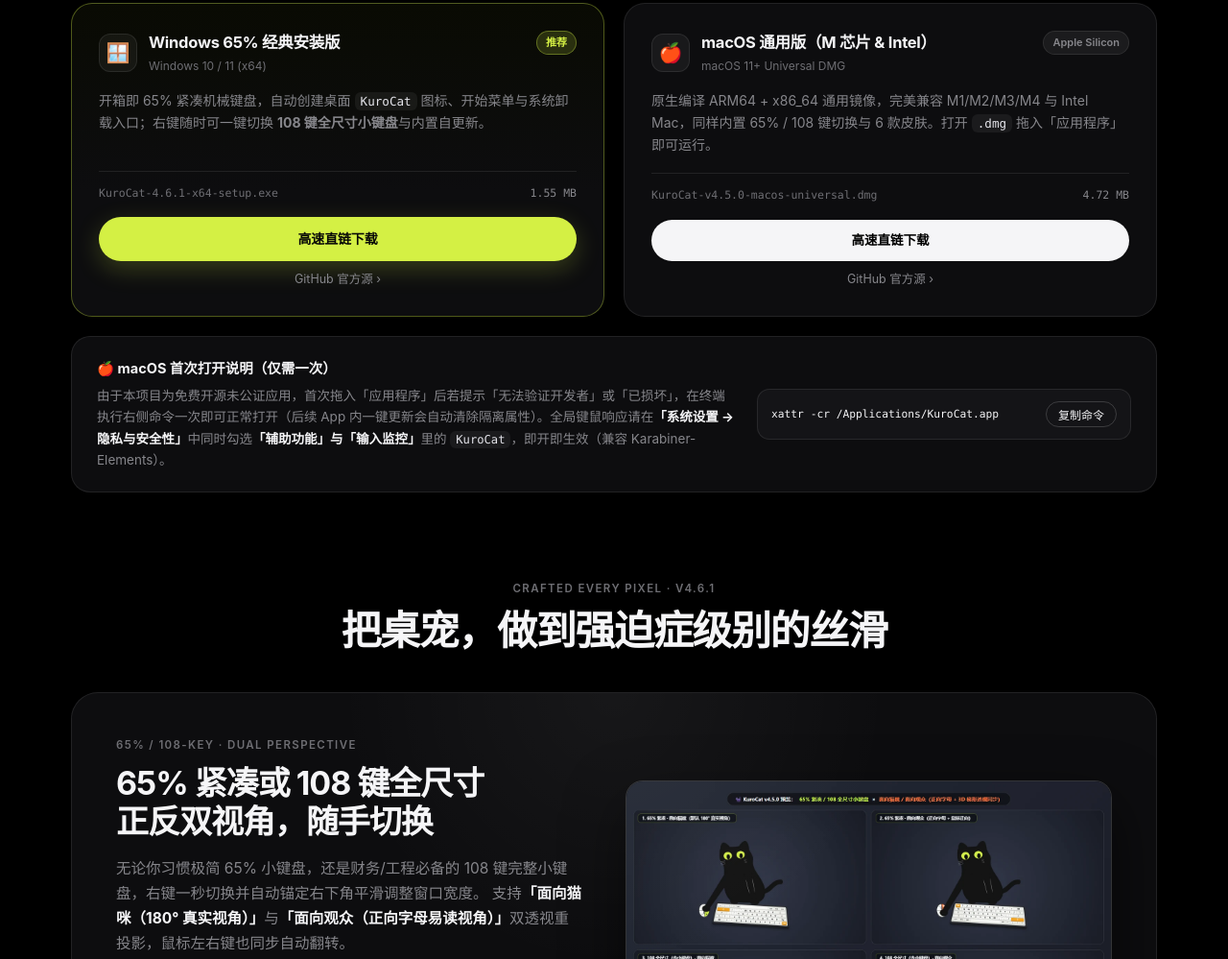
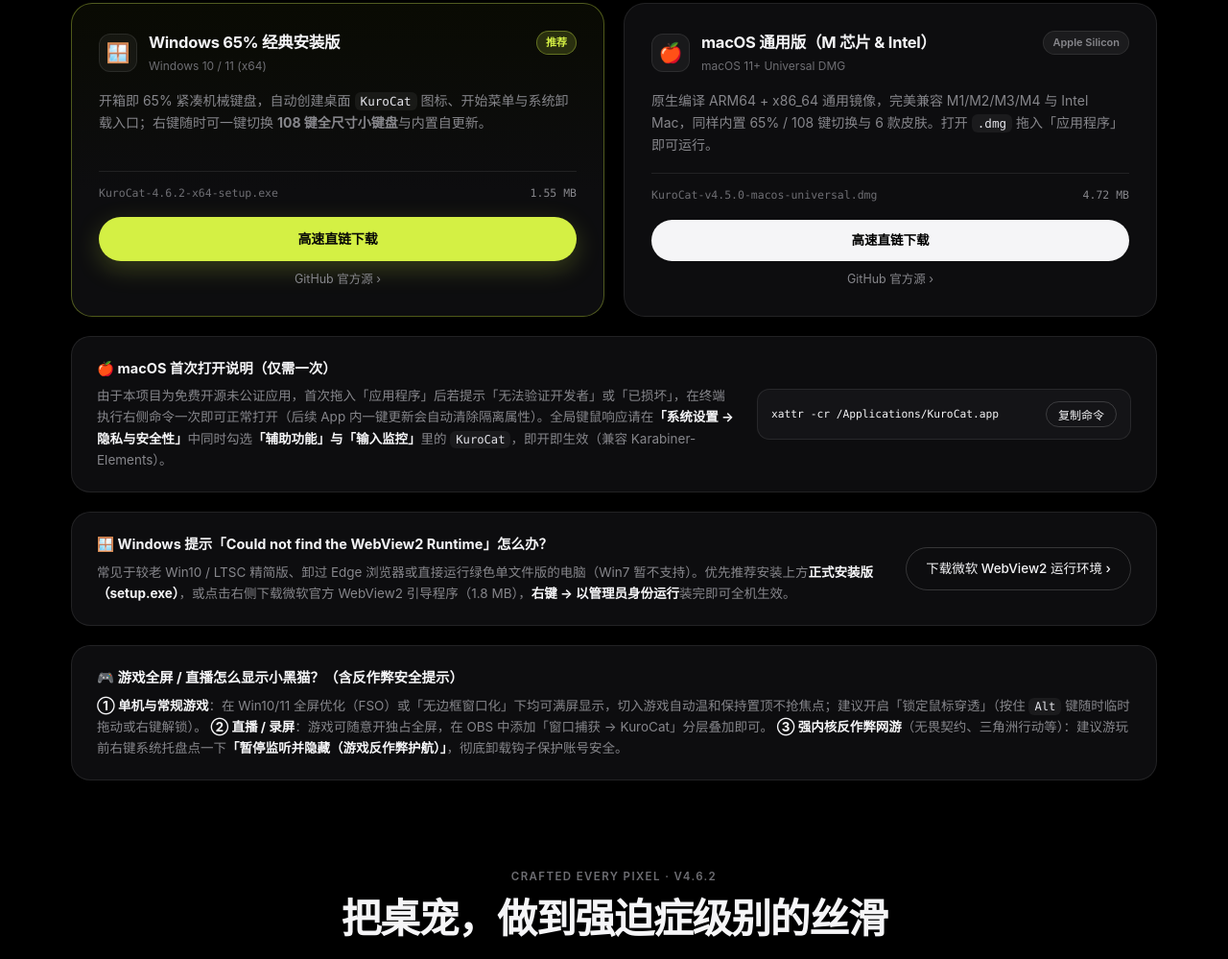
Before and after one commit to 123caiji/kurocat-qianyiai, a website built with Vite: page website/index.html in a window 1280 px wide. Shown: the part 1032-2031 px from the top of the page at 96% size. Built offline with nearby package versions, Linux system fonts and the light colour scheme; no server answers; files whose address does not match are found by name.

Commit message:
docs(website): update Windows release to v4.6.2 and add WebView2 + game fullscreen self-help cards

```diff
--- a/website/index.html
+++ b/website/index.html
@@ -27,7 +27,7 @@
         <a class="brand-current" href="#top">
           <img class="nav-icon" src="/kurocat/assets/kurocat-icon.png" alt="KuroCat" width="20" height="20" />
           <span>KuroCat</span>
-          <span class="ver-pill" id="nav-ver-pill">v4.6.1</span>
+          <span class="ver-pill" id="nav-ver-pill">v4.6.2</span>
         </a>
       </div>
       <nav class="nav-links" aria-label="主导航">
@@ -50,7 +50,7 @@
             <div class="eyebrow" style="margin-bottom:4px;">Windows &amp; macOS · Open Source</div>
             <div class="hero-meta-line">
               <span class="live-dot"></span>
-              <span id="hero-release-label">最新版本 v4.6.1</span>
+              <span id="hero-release-label">最新版本 v4.6.2</span>
               <span class="meta-divider" id="github-stats-sep" style="display:none;">·</span>
               <span id="github-stats-text" style="display:none;"></span>
               <span class="meta-divider" id="site-dl-sep" style="display:none;">·</span>
@@ -70,7 +70,7 @@
         </p>
 
         <div class="hero-actions">
-          <a class="btn-lime" id="hero-primary-dl" href="/kurocat/releases/v4.6.1/KuroCat-4.6.1-x64-setup.exe" download>
+          <a class="btn-lime" id="hero-primary-dl" href="/kurocat/releases/v4.6.2/KuroCat-4.6.2-x64-setup.exe" download>
             <svg width="16" height="16" viewBox="0 0 16 16" fill="none" aria-hidden="true"><path d="M8 2.2v7.6m0 0L4.8 6.6M8 9.8l3.2-3.2M2.5 12.8h11" stroke="currentColor" stroke-width="1.7" stroke-linecap="round" stroke-linejoin="round"/></svg>
             <span id="hero-primary-dl-label">免费下载 Windows 版（1.55 MB）</span>
           </a>
@@ -185,14 +185,14 @@
             开箱即 65% 紧凑机械键盘，自动创建桌面 <code>KuroCat</code> 图标、开始菜单与系统卸载入口；右键随时可一键切换 <strong>108 键全尺寸小键盘</strong>与内置自更新。
           </p>
           <div class="dl-meta">
-            <span class="dl-filename" data-asset-name="win65">KuroCat-4.6.1-x64-setup.exe</span>
+            <span class="dl-filename" data-asset-name="win65">KuroCat-4.6.2-x64-setup.exe</span>
             <span class="dl-size" data-asset-size="win65">1.55 MB</span>
           </div>
           <div class="dl-actions">
-            <a class="btn-lime btn-full" data-dl-primary="win65" href="/kurocat/releases/v4.6.1/KuroCat-4.6.1-x64-setup.exe" download>
+            <a class="btn-lime btn-full" data-dl-primary="win65" href="/kurocat/releases/v4.6.2/KuroCat-4.6.2-x64-setup.exe" download>
               高速直链下载
             </a>
-            <a class="dl-alt-link" data-dl-gh="win65" href="https://github.com/qianyiai/kurocat/releases/download/v4.6.1/KuroCat-4.6.1-x64-setup.exe" target="_blank" rel="noopener">
+            <a class="dl-alt-link" data-dl-gh="win65" href="https://github.com/qianyiai/kurocat/releases/download/v4.6.2/KuroCat-4.6.2-x64-setup.exe" target="_blank" rel="noopener">
               GitHub 官方源 ›
             </a>
           </div>
@@ -241,12 +241,37 @@
           <button class="copy-trigger" id="copy-xattr-btn" type="button">复制命令</button>
         </div>
       </div>
+
+      <!-- Windows WebView2 Self-Help Tip -->
+      <div class="macos-tip-card">
+        <div class="macos-tip-left">
+          <div class="tip-title">🪟 Windows 提示「Could not find the WebView2 Runtime」怎么办？</div>
+          <p class="tip-body">
+            常见于较老 Win10 / LTSC 精简版、卸过 Edge 浏览器或直接运行绿色单文件版的电脑（Win7 暂不支持）。优先推荐安装上方<strong>正式安装版（setup.exe）</strong>，或点击右侧下载微软官方 WebView2 引导程序（1.8 MB），<strong>右键 → 以管理员身份运行</strong>装完即可全机生效。
+          </p>
+        </div>
+        <a class="btn-outline" href="https://go.microsoft.com/fwlink/p/?LinkId=2124703" target="_blank" rel="noopener" style="white-space:nowrap;">
+          下载微软 WebView2 运行环境 ›
+        </a>
+      </div>
+
+      <!-- Game Fullscreen & Anti-Cheat Guide -->
+      <div class="macos-tip-card">
+        <div class="macos-tip-left">
+          <div class="tip-title">🎮 游戏全屏 / 直播怎么显示小黑猫？（含反作弊安全提示）</div>
+          <p class="tip-body">
+            <strong>① 单机与常规游戏</strong>：在 Win10/11 全屏优化（FSO）或「无边框窗口化」下均可满屏显示，切入游戏自动温和保持置顶不抢焦点；建议开启「锁定鼠标穿透」（按住 <code>Alt</code> 键随时临时拖动或右键解锁）。
+            <strong>② 直播 / 录屏</strong>：游戏可随意开独占全屏，在 OBS 中添加「窗口捕获 → KuroCat」分层叠加即可。
+            <strong>③ 强内核反作弊网游</strong>（无畏契约、三角洲行动等）：建议游玩前右键系统托盘点一下<strong>「暂停监听并隐藏（游戏反作弊护航）」</strong>，彻底卸载钩子保护账号安全。
+          </p>
+        </div>
+      </div>
     </section>
 
     <!-- Features Showcase -->
     <section class="section-block reveal" id="features">
       <div class="section-header">
-        <div class="eyebrow">Crafted Every Pixel · v4.6.1</div>
+        <div class="eyebrow">Crafted Every Pixel · v4.6.2</div>
         <h2 class="section-title">把桌宠，做到强迫症级别的丝滑</h2>
       </div>
 
--- a/website/src/main.ts
+++ b/website/src/main.ts
@@ -4,8 +4,8 @@ import type { KeyboardLayoutId } from '../../src/keyboardLayout';
 import { BUILTIN_WEB_CATS } from './builtinCats';
 import { keyboardEventToVk } from './webKeyMap';
 
-const LOCAL_MIRROR_VERSION = 'v4.6.1';
-const LOCAL_MIRROR_VER_NUM = '4.6.1';
+const LOCAL_MIRROR_VERSION = 'v4.6.2';
+const LOCAL_MIRROR_VER_NUM = '4.6.2';
 const MACOS_MIRROR_VERSION = 'v4.5.0';
 
 interface ReleaseAssetMap {
```
Also changed, not shown: README.md.
